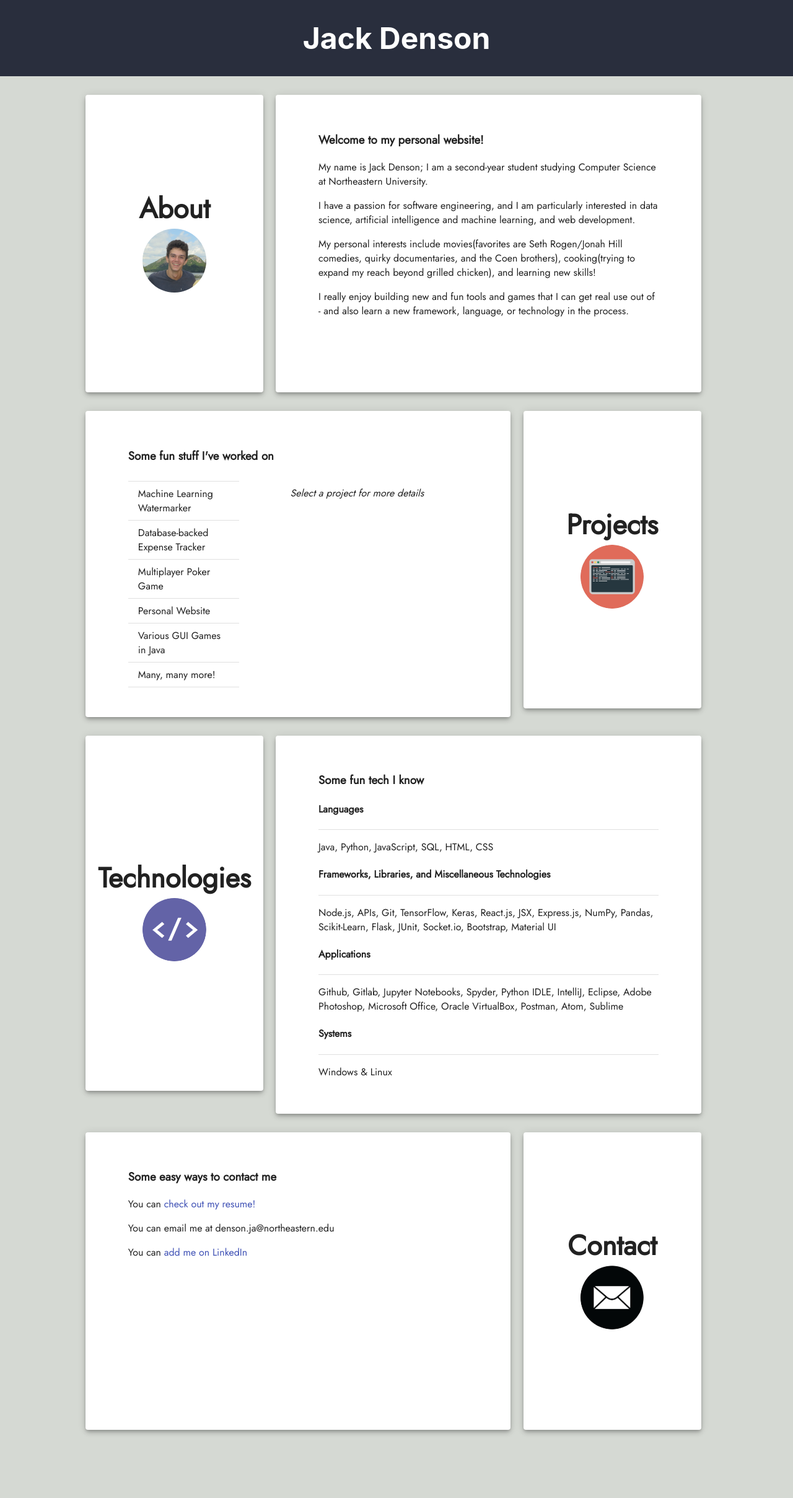
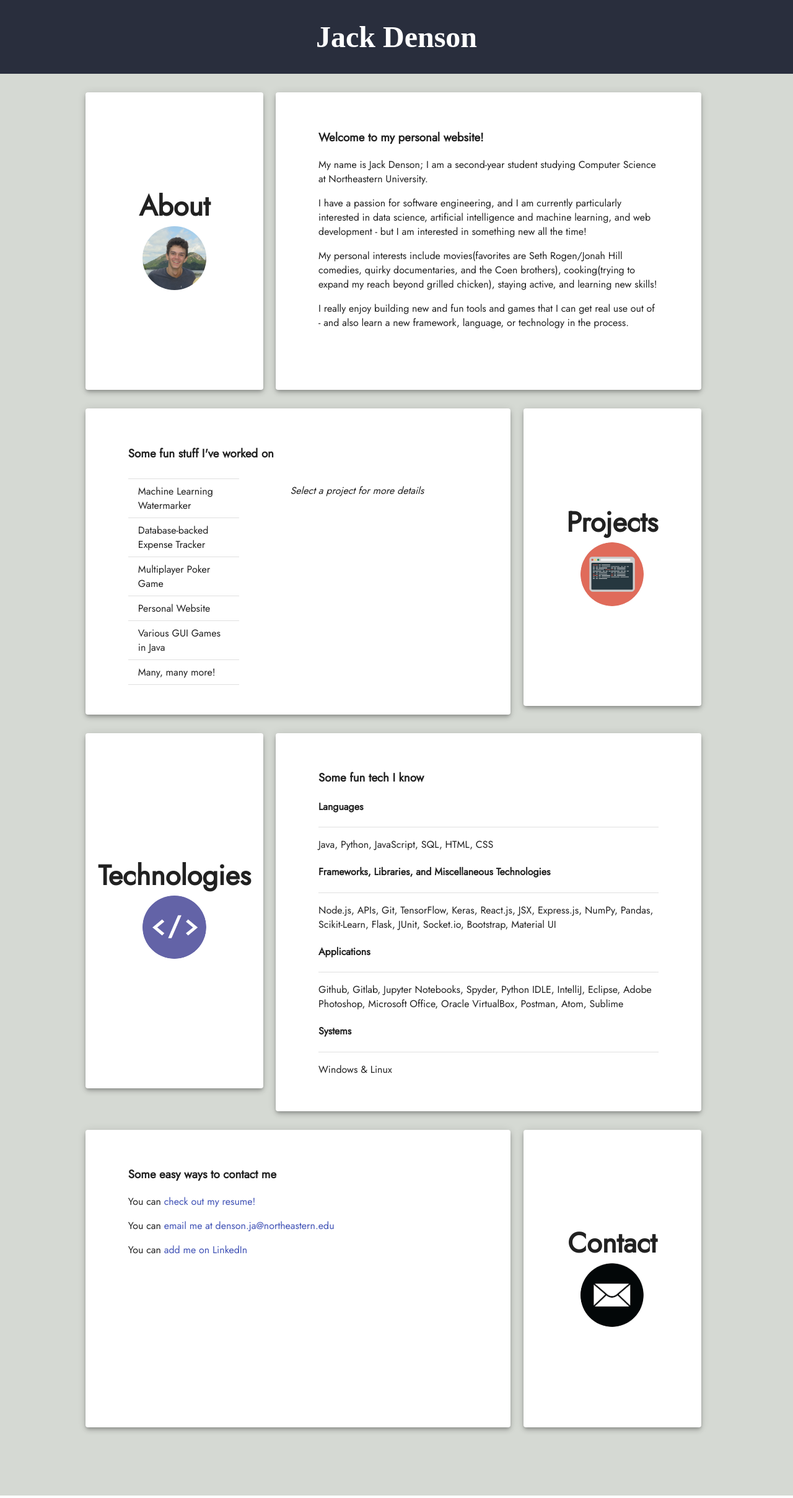
Before and after one commit to jack-denson/personal-site, a React (Create React App) app: page / in a window 1280 px wide. Shown: the whole page at 62% size. Built offline with nearby package versions, Linux system fonts and the light colour scheme.

Commit message:
Changed about content and header font

```diff
--- a/src/App.css
+++ b/src/App.css
@@ -6,7 +6,7 @@
 }
 
 
-
+@import url('https://fonts.googleapis.com/css2?family=Roboto+Slab:wght@600&display=swap');
 .App-header {
   background-color: #292E3D;
   min-height: 8vh;
@@ -19,6 +19,7 @@
   justify-content: center;
   font-size: calc(8px + 2vmin);
   color: white;
+  font-family: 'Roboto Slab', serif;
 }
 
 .App-link {
--- a/src/App.js
+++ b/src/App.js
@@ -18,20 +18,16 @@ function App() {
   return (
     <div className="App">
       <header className="App-header">
-      <Grid container direction="row" justify="space-between" alignItems="center">
-        <h4></h4>
         <h1>Jack Denson</h1>
-        <h4></ h4>
-      </Grid>
       </header>
       <Section className="AppSection" title = "About" titleLeft={true} image={JackRound} imAlt = "Jack Denson">
       <h3>Welcome to my personal website!</h3>
       <p> My name is Jack Denson; I am a second-year student studying Computer Science at Northeastern University.</p>
-      <p> I have a passion for software engineering, and I am particularly interested in data science, artificial intelligence and machine learning, and web development.</p>
+      <p> I have a passion for software engineering, and I am currently particularly interested in data science, artificial intelligence and machine learning, and web development - but I am interested in something new all the time!</p>
       <p> </p>
       <p> My personal interests include movies(favorites are Seth Rogen/Jonah
          Hill comedies, quirky documentaries, and the Coen brothers),
-       cooking(trying to expand my reach beyond grilled chicken), and learning new skills!</p>
+       cooking(trying to expand my reach beyond grilled chicken), staying active, and learning new skills!</p>
        <p>I really enjoy building new and fun tools and games that I can get real use out of -
         and also learn a new framework, language, or technology in the process.</p>
       </Section>
@@ -57,7 +53,7 @@ function App() {
       <Section className = "AppSection" title = "Contact" titleLeft = {false} image = {Contact} imAlt = "Contact Icon">
       <h3>Some easy ways to contact me</h3>
         <p>You can <Link href={Resume} target="_blank" rel="noopener noreferrer">check out my resume!</Link></p>
-        <p>You can email me at denson.ja@northeastern.edu</p>
+        <p>You can <Link href="mailto:denson.ja@northeastern.edu" target="_blank" rel="noopener noreferrer">email me at denson.ja@northeastern.edu</Link></p>
         <p>You can <Link href='https://www.linkedin.com/in/jack-denson' target="_blank" rel="noopener noreferrer">add me on LinkedIn</Link></p>
 
       </Section>
```
Also changed, not shown: 13 other files (tests, documents, lock files or other folders).
